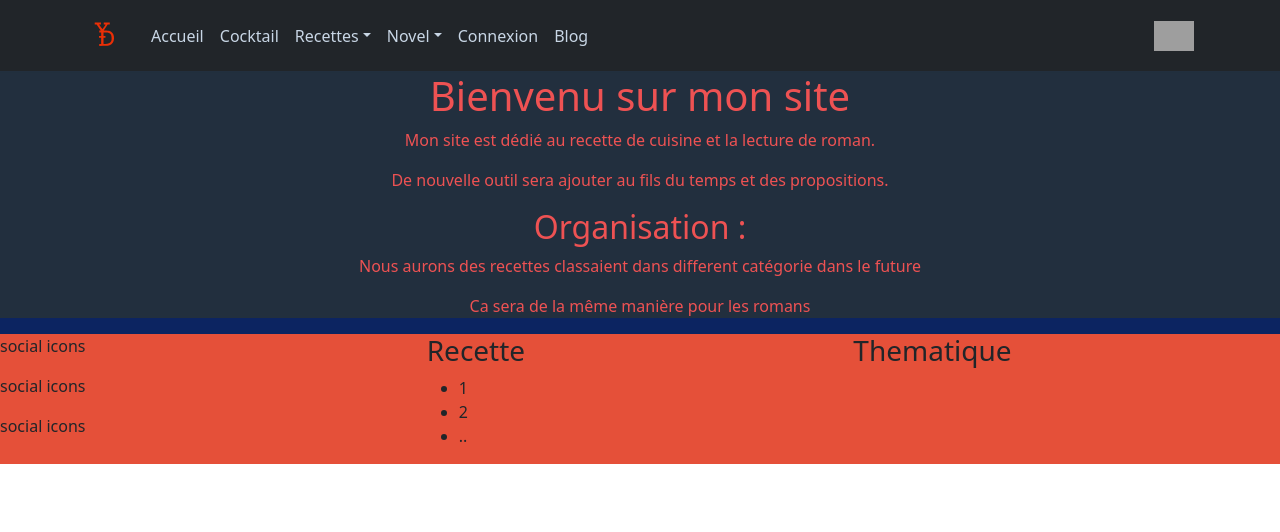
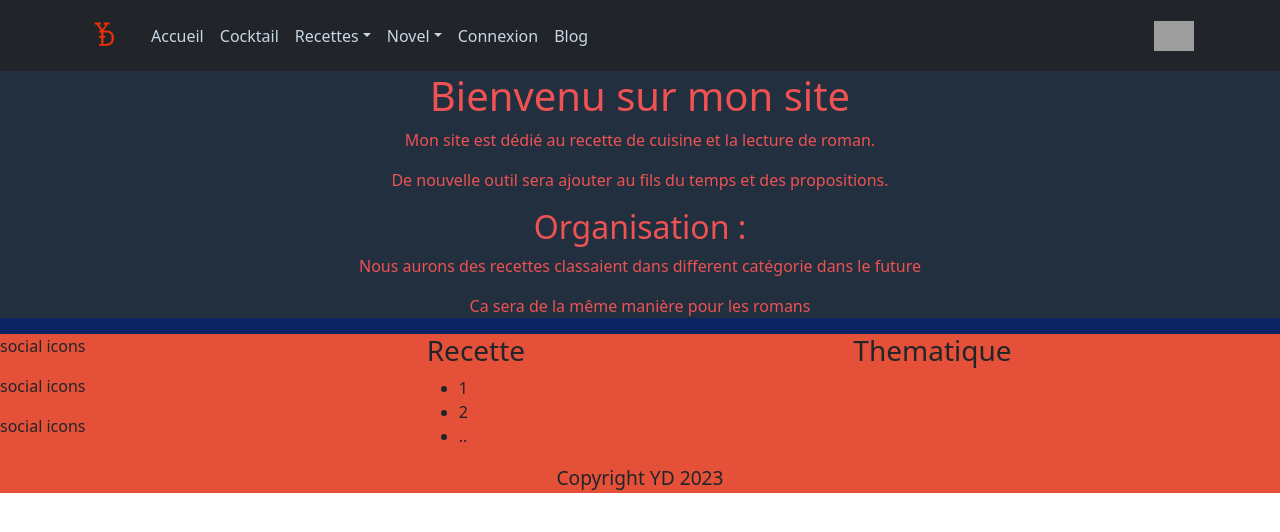
Before and after one commit to Koro0/my_books_frontend, a React (Create React App) app: page / in a window 1280 px wide. Shown: the top 532 px of the page. Built offline with nearby package versions, Linux system fonts and the light colour scheme; grey boxes are pictures that could not be loaded.

Commit message:
add Copyright with Date

```diff
--- a/src/components/Footer/Footer.component.tsx
+++ b/src/components/Footer/Footer.component.tsx
@@ -1,5 +1,6 @@
 
 const Footer = () => {
+    const toDate:Date = new Date(Date.now());
     return(
         <div className="footer">
             <div className="footer__Box">
@@ -20,6 +21,7 @@ const Footer = () => {
                     <h3>Thematique</h3>
                 </div>
             </div>
+            <div className="footer__Copy">Copyright YD  {toDate.getFullYear()} </div>
         </div>
     )
 }
```
